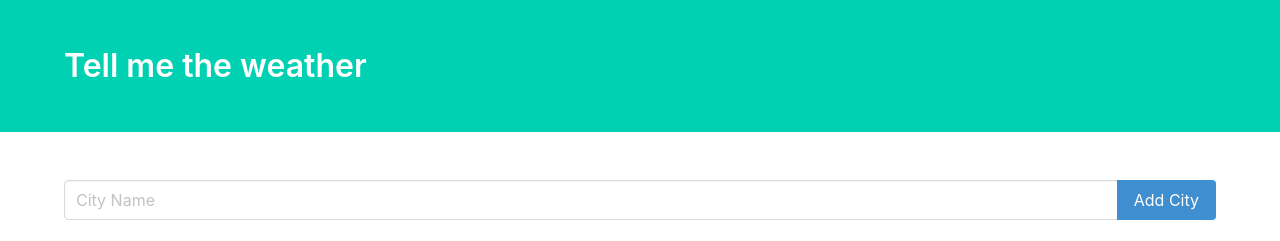
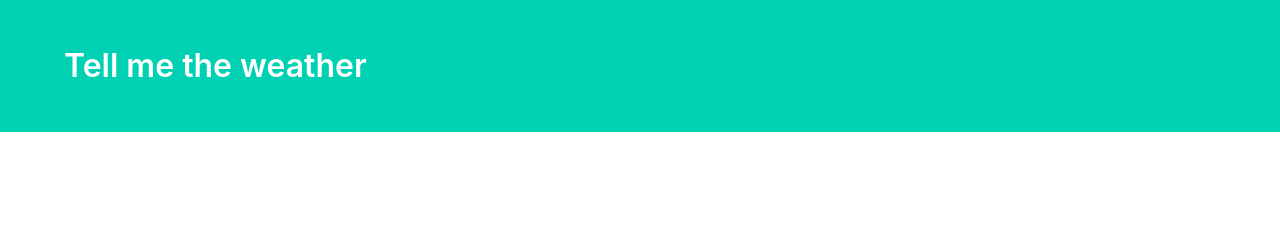
Before and after one commit to e5pe/tell_me_the_weather, a Django app: page / in a window 1280 px wide. Shown: the top 241 px of the page. Run offline with Django 3.2, Linux system fonts and the light colour scheme; some libraries are stand-ins or nearby versions; grey boxes are pictures that could not be loaded.

```diff
--- a/web/templates/weather/index.html
+++ b/web/templates/weather/index.html
@@ -27,19 +27,6 @@
         <div class="container">
             <div class="columns is-mobile">
                 <div class="column is-centered">
-                    <form method="POST">
-                        {% csrf_token %}
-                        <div class="field has-addons">
-                            <div class="control is-expanded">
-                                <input class="input" type="text" placeholder="City Name">
-                            </div>
-                            <div class="control">
-                                <button class="button is-info">
-                                    Add City
-                                </button>
-                            </div>
-                        </div>
-                    </form>
                 </div>
             </div>
         </div>
--- a/web/views.py
+++ b/web/views.py
@@ -5,6 +5,10 @@ import requests
 API_KEY = config('API_KEY')
 
 def index(request):
+    if request.method == 'POST':
+        peticion = request.POST
+        print(peticion)
+
     temperatureUnits = 'c'
     units=getTemperature(temperatureUnits.lower()) # by default now is gonna be in celsius
     # url = 'https://api.openweathermap.org/data/2.5/weather?q={}&units={}&appid={}'
```
Also changed, not shown: README.md (added).
